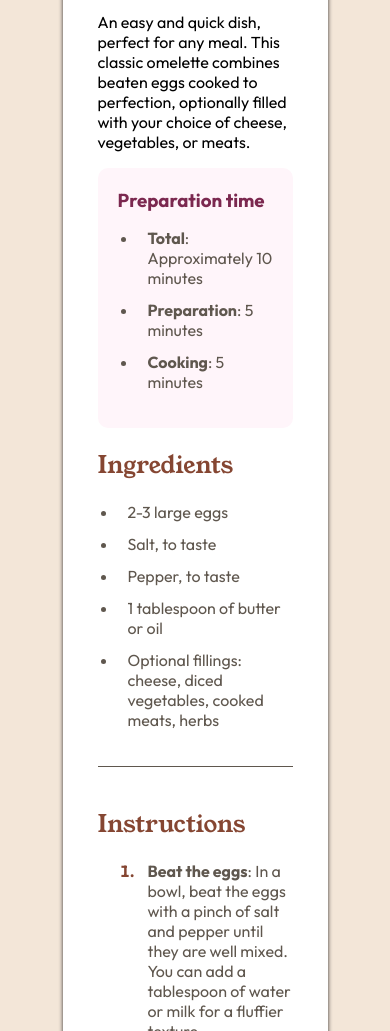
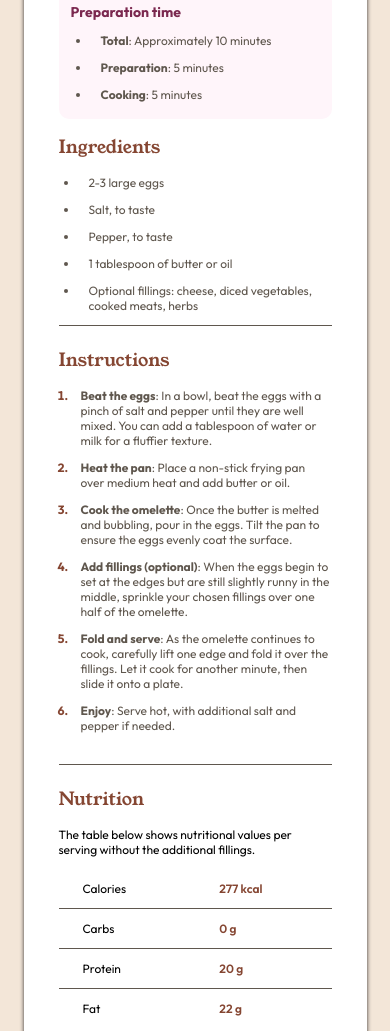
Before and after one commit to gi-FE-mentor/recipe-page, a plain HTML site: page index.html in a window 390 px wide. Shown: the part 387-1418 px from the top of the page. Drawn offline with Linux system fonts and the light colour scheme.

Commit message:
feat: reponsive for mobile

```diff
--- a/styles.css
+++ b/styles.css
@@ -134,3 +134,27 @@ tr td:last-child {
   color: var(--brown-800);
   font-weight: 600;
 }
+
+@media screen and (max-width: 480px) {
+  body,
+  html {
+    font-size: 12px;
+  }
+  .main {
+    width: 70vw;
+    margin: 4vh 0;
+    padding: 35px;
+  }
+  ol {
+    padding-left: 12px;
+  }
+  hr {
+    margin: 7px 0;
+  }
+  .preparation-time {
+    padding: 12px;
+  }
+  ul {
+    margin-bottom: 5px;
+  }
+}
```
